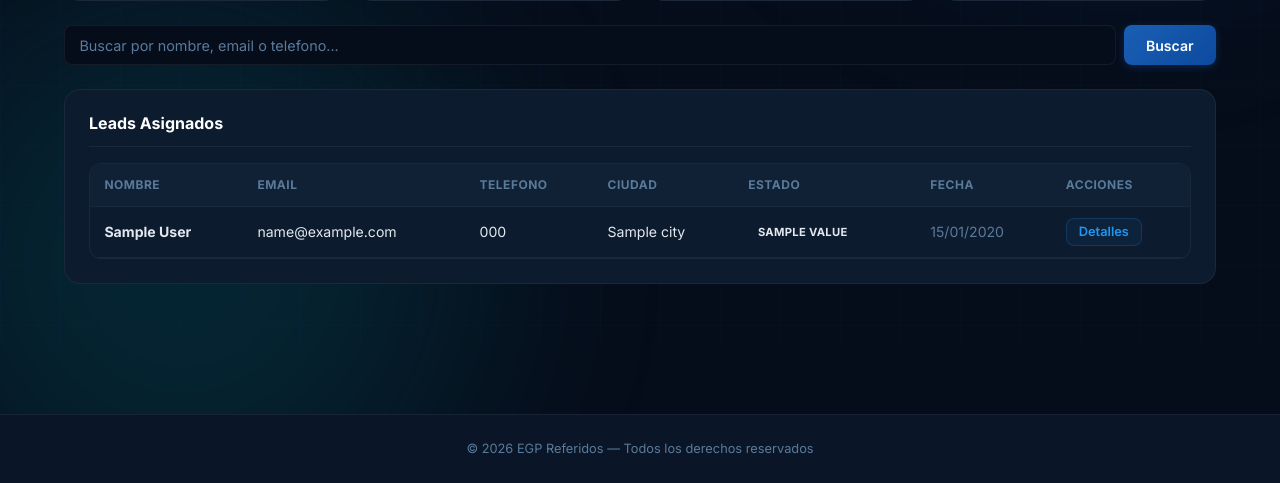
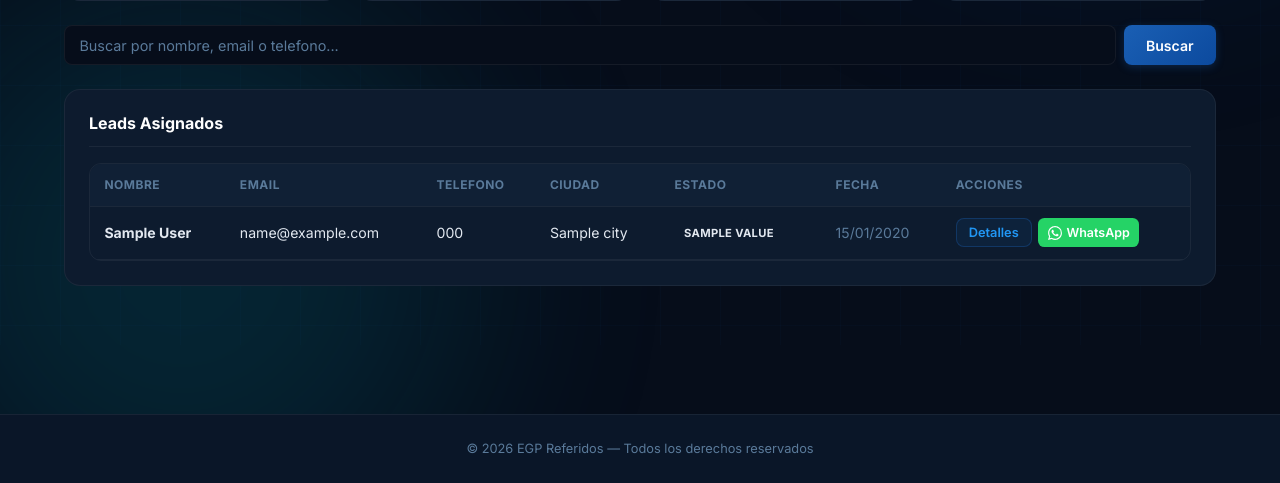
Before and after one commit to DiegoAndresMtz/EGP-referidos, a FastAPI app: template templates/dashboard_asesor.html in a window 1280 px wide. Shown: the part 455-938 px from the top of the page. Run offline with FastAPI, Linux system fonts and the light colour scheme; the template is opened without the code that fills it: most values are stand-ins (such as "Sample title", 1, 10 or a date in 2020).

Commit message:
se anadio boton de wpp en asesores

```diff
--- a/templates/dashboard_asesor.html
+++ b/templates/dashboard_asesor.html
@@ -96,9 +96,21 @@
                         </td>
                         <td class="text-muted">{{ lead.created_at.strftime('%d/%m/%Y') if lead.created_at else '-' }}
                         </td>
-                        <td>
+                        <td style="display:flex; gap:0.4rem; align-items:center;">
                             <button class="btn btn-sm btn-ghost"
                                 onclick="toggleDetails({{ lead.id }})">Detalles</button>
+                            {% if lead.phone %}
+                            <a href="https://wa.me/{{ lead.phone|replace(' ','')|replace('+','') }}" target="_blank"
+                                class="btn btn-sm"
+                                style="background:#25D366; color:#fff; display:inline-flex; align-items:center; gap:0.3rem; padding:0.3rem 0.6rem; border-radius:0.4rem; text-decoration:none; font-size:0.78rem;"
+                                title="Contactar por WhatsApp">
+                                <svg width="14" height="14" viewBox="0 0 24 24" fill="currentColor">
+                                    <path
+                                        d="M17.472 14.382c-.297-.149-1.758-.867-2.03-.967-.273-.099-.471-.148-.67.15-.197.297-.767.966-.94 1.164-.173.199-.347.223-.644.075-.297-.15-1.255-.463-2.39-1.475-.883-.788-1.48-1.761-1.653-2.059-.173-.297-.018-.458.13-.606.134-.133.298-.347.446-.52.149-.174.198-.298.298-.497.099-.198.05-.371-.025-.52-.075-.149-.669-1.612-.916-2.207-.242-.579-.487-.5-.669-.51-.173-.008-.371-.01-.57-.01-.198 0-.52.074-.792.372-.272.297-1.04 1.016-1.04 2.479 0 1.462 1.065 2.875 1.213 3.074.149.198 2.096 3.2 5.077 4.487.709.306 1.262.489 1.694.625.712.227 1.36.195 1.871.118.571-.085 1.758-.719 2.006-1.413.248-.694.248-1.289.173-1.413-.074-.124-.272-.198-.57-.347m-5.421 7.403h-.004a9.87 9.87 0 01-5.031-1.378l-.361-.214-3.741.982.998-3.648-.235-.374a9.86 9.86 0 01-1.51-5.26c.001-5.45 4.436-9.884 9.888-9.884 2.64 0 5.122 1.03 6.988 2.898a9.825 9.825 0 012.893 6.994c-.003 5.45-4.437 9.884-9.885 9.884m8.413-18.297A11.815 11.815 0 0012.05 0C5.495 0 .16 5.335.157 11.892c0 2.096.547 4.142 1.588 5.945L.057 24l6.305-1.654a11.882 11.882 0 005.683 1.448h.005c6.554 0 11.89-5.335 11.893-11.893a11.821 11.821 0 00-3.48-8.413z" />
+                                </svg>
+                                WhatsApp
+                            </a>
+                            {% endif %}
                         </td>
                     </tr>
                     <tr id="details-{{ lead.id }}" style="display: none;">
```
Also changed, not shown: 1 other file.
